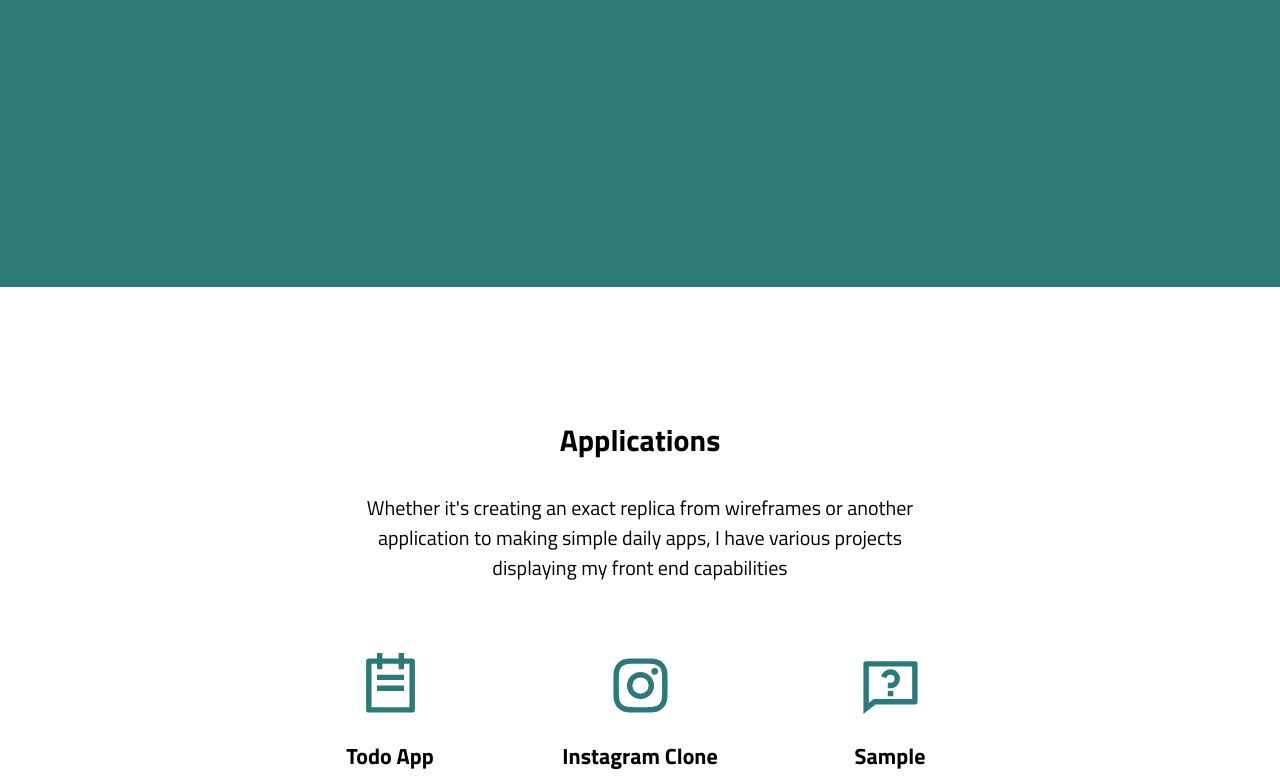
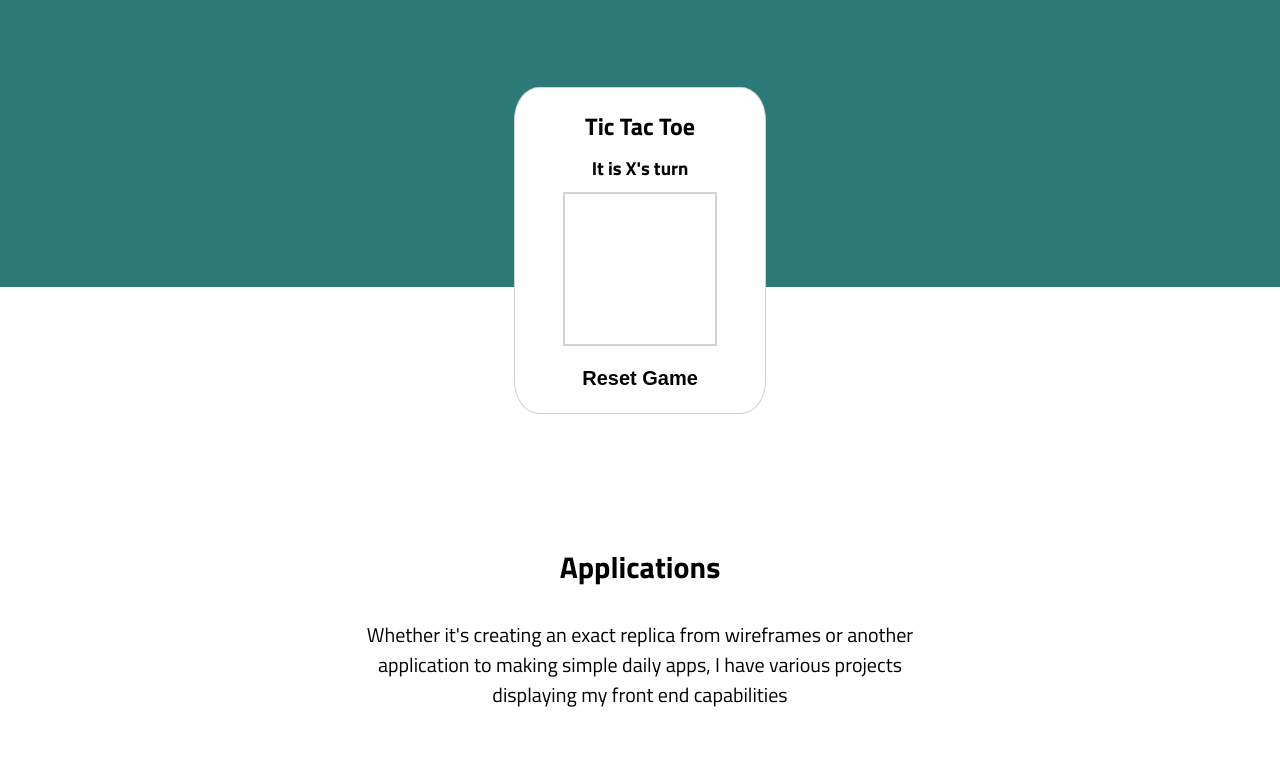
Before and after one commit to lukalicheli/portfolio, a React (Create React App) app in the folder portfolio/: page / in a window 1280 px wide. Shown: the part 991-1769 px from the top of the page. Built offline with nearby package versions, Linux system fonts and the light colour scheme.

Commit message:
Added tic tac toe game to the about me section

```diff
--- a/portfolio/src/App.js
+++ b/portfolio/src/App.js
@@ -29,8 +29,8 @@ function App() {
         <Navbar></Navbar>
         <Header></Header>
         <About></About>
+        <Games></Games>
         <Applications></Applications>
-        <Games></Games>
         <Footer></Footer>
       </div>
     </div>
--- a/portfolio/src/components/games/Games.css
+++ b/portfolio/src/components/games/Games.css
@@ -1,3 +1,5 @@
 .games-container {
     width: 100%;
+    display: flex;
+    justify-content: center;
 }
--- a/portfolio/src/components/games/Games.js
+++ b/portfolio/src/components/games/Games.js
@@ -1,8 +1,13 @@
 import React from "react";
 import "./Games.css";
+import TicTacToe from "./tictactoe/TicTacToe";
 
 function Games() {
-  return <div className="games-container"></div>;
+  return (
+    <div className="games-container">
+      <TicTacToe></TicTacToe>
+    </div>
+  );
 }
 
 export default Games;
--- /dev/null
+++ b/portfolio/src/components/games/tictactoe/TicTacToe.css
@@ -0,0 +1,61 @@
+.tictactoe-container {
+  display: flex;
+  flex-direction: column;
+  align-items: center;
+  width: 250px;
+  font-family: 'Titillium Web', sans-serif;
+  background-color: white;
+  border: 1px solid lightgrey;
+  border-radius: 10%;
+  height: 325px;
+  margin-top: -200px;
+}
+
+.tictactoe-title {
+  padding-top: 20px;
+  margin: 0;
+}
+
+.tictactoe-turn {
+  margin: 0;
+  padding-top: 10px;
+  padding-bottom: 10px;
+}
+
+.tictactoe-reset {
+  margin-top: 10px;
+  border:0;
+  background-color: transparent;
+  font-size: 20px;
+  color:black;
+  font-weight: 900;
+}
+
+
+.square {
+    width: 50px;
+    height: 50px;
+    font-size: 40px;
+    font-weight: bold;
+    text-align: center;
+    line-height: 45px;
+    cursor: pointer;
+  }
+
+  .board {
+    display: flex;
+    flex-wrap: wrap;
+    width: 150px;
+    height: 150px;
+    border: 2px solid lightgrey;
+    margin-bottom: 10px;
+    background-color: white;
+  }
+
+  .square.X {
+    color: #f44336;
+  }
+
+  .square.O {
+    color: #2196f3;
+  }
--- /dev/null
+++ b/portfolio/src/components/games/tictactoe/TicTacToe.js
@@ -0,0 +1,77 @@
+import { useState } from "react";
+import "./TicTacToe.css";
+
+function TicTacToe() {
+  const [player, setPlayer] = useState("X");
+  const [winner, setWinner] = useState(null);
+  const [board, setBoard] = useState(Array(9).fill(""));
+
+  const handleClick = (index) => {
+    if (board[index] === "" && !winner) {
+      let newBoard = [...board];
+      newBoard[index] = player;
+      setBoard(newBoard);
+      setPlayer(player === "X" ? "O" : "X");
+      checkWinner(newBoard);
+      console.log("clicked");
+    }
+  };
+
+  const checkWinner = (board) => {
+    const possibleWins = [
+      [0, 1, 2],
+      [3, 4, 5],
+      [6, 7, 8],
+
+      [0, 3, 6],
+      [1, 4, 7],
+      [2, 5, 8],
+
+      [0, 4, 8],
+      [2, 4, 6],
+    ];
+
+    for (let i = 0; i < possibleWins.length; i++) {
+      const [a, b, c] = possibleWins[i];
+      if (board[a] && board[a] === board[b] && board[a] === board[c]) {
+        setWinner(board[a]);
+      }
+    }
+  };
+
+  const handleReset = () => {
+    setPlayer("X");
+    setBoard(Array(9).fill(""));
+    setWinner(null);
+  };
+
+  return (
+    <div className="tictactoe-container">
+      <h2 className="tictactoe-title">Tic Tac Toe</h2>
+      {winner ? (
+        <h3 className="tictactoe-turn">{winner} wins!</h3>
+      ) : (
+        <h3 className="tictactoe-turn">It is {player}'s turn</h3>
+      )}
+      <div className="board">
+        {board.map((value, index) => {
+          return (
+            <div
+              key={index}
+              className={`square ${value}`}
+              onClick={() => handleClick(index)}
+            >
+              {value}
+            </div>
+          );
+        })}
+      </div>
+
+      <button className="tictactoe-reset" onClick={handleReset}>
+        Reset Game
+      </button>
+    </div>
+  );
+}
+
+export default TicTacToe;
```
